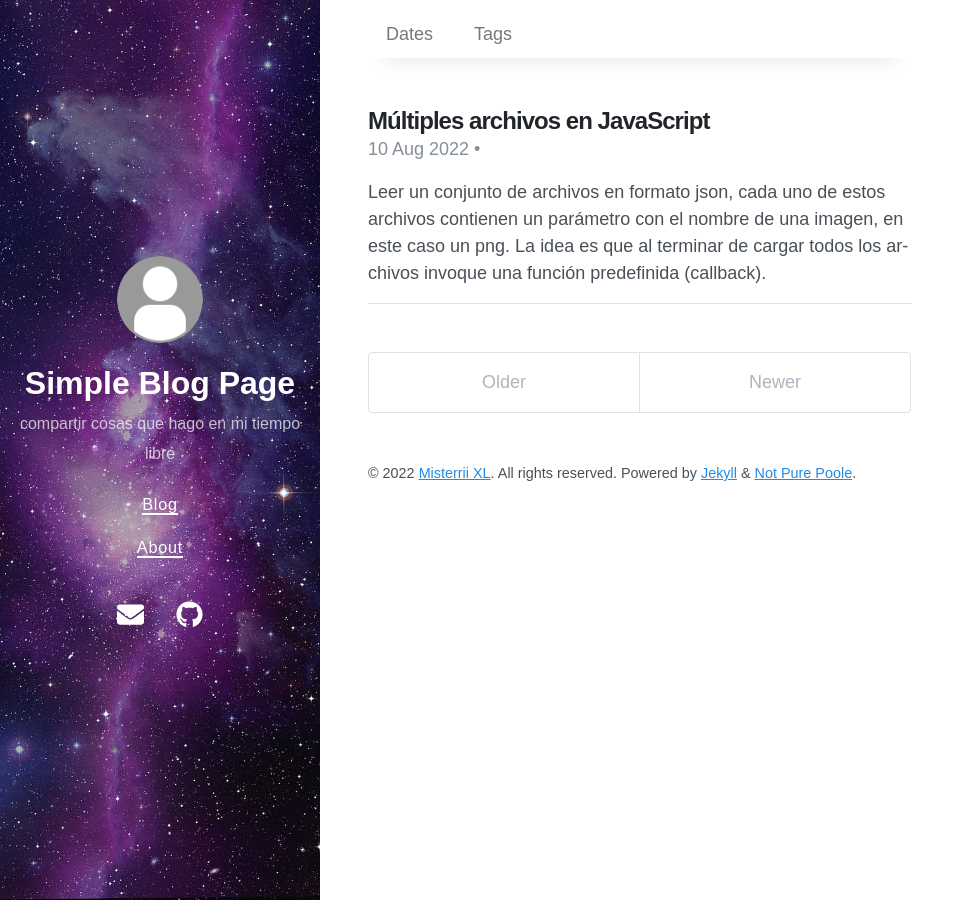
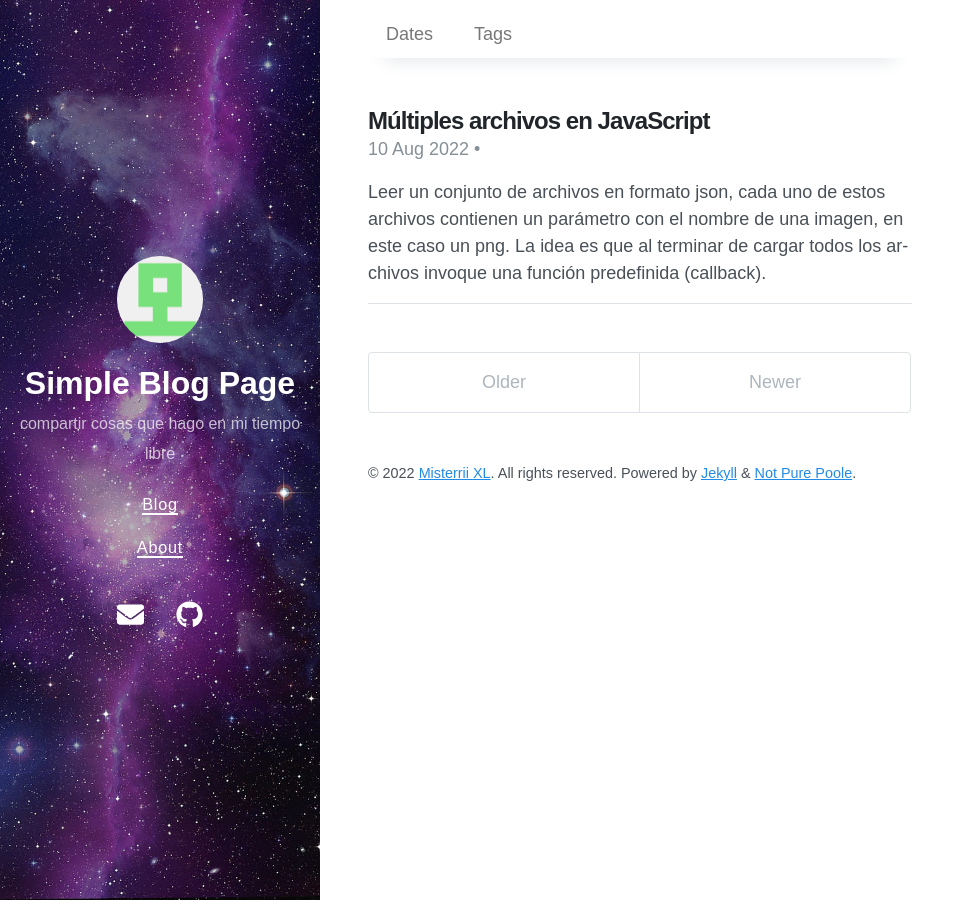
Before and after one commit to MisterriiXL/misterriixl.github.io, a Jekyll site: the page built from index.html, in a window 1280 px wide. Shown: the whole page, without its empty margins (0-975 px from the left). Built offline with Jekyll 4.4.1, drawn with Linux system fonts in a browser that asks for light colours; nearby versions of some CDN libraries; the list of posts is cut into pages by our own code; comment, search, counter and statistics services are not loaded.

Commit message:
change avatar

```diff
--- a/_config.yml
+++ b/_config.yml
@@ -2,7 +2,7 @@
 title: Simple Blog Page
 description: compartir cosas que hago en mi tiempo libre
 url: https://github.com/MisterriiXL
-avatar: /avatar.jpg
+avatar: /avatar.png
 paginate: 5
 permalink: pretty
 cover_image: /bg.jpg
```
Also changed, not shown: avatar.jpeg (deleted), avatar.jpg (deleted), avatar.png (added).
